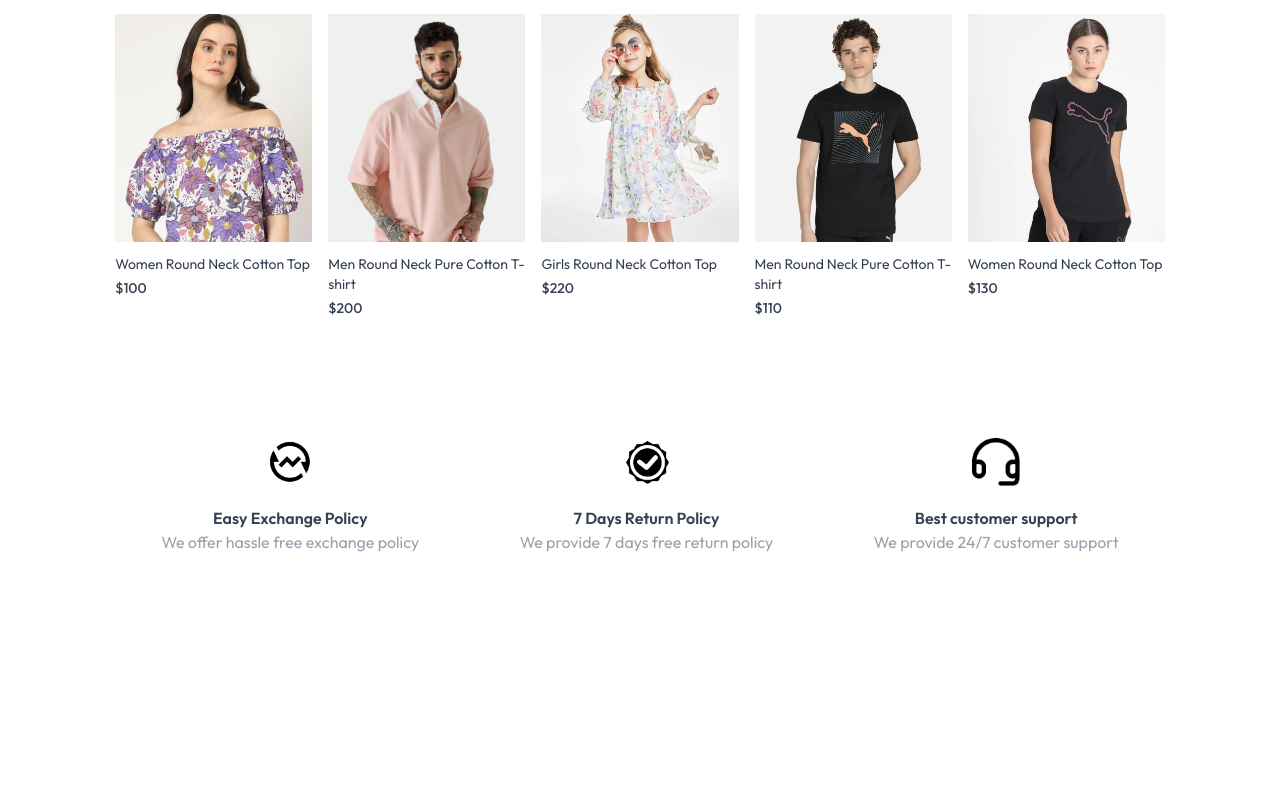
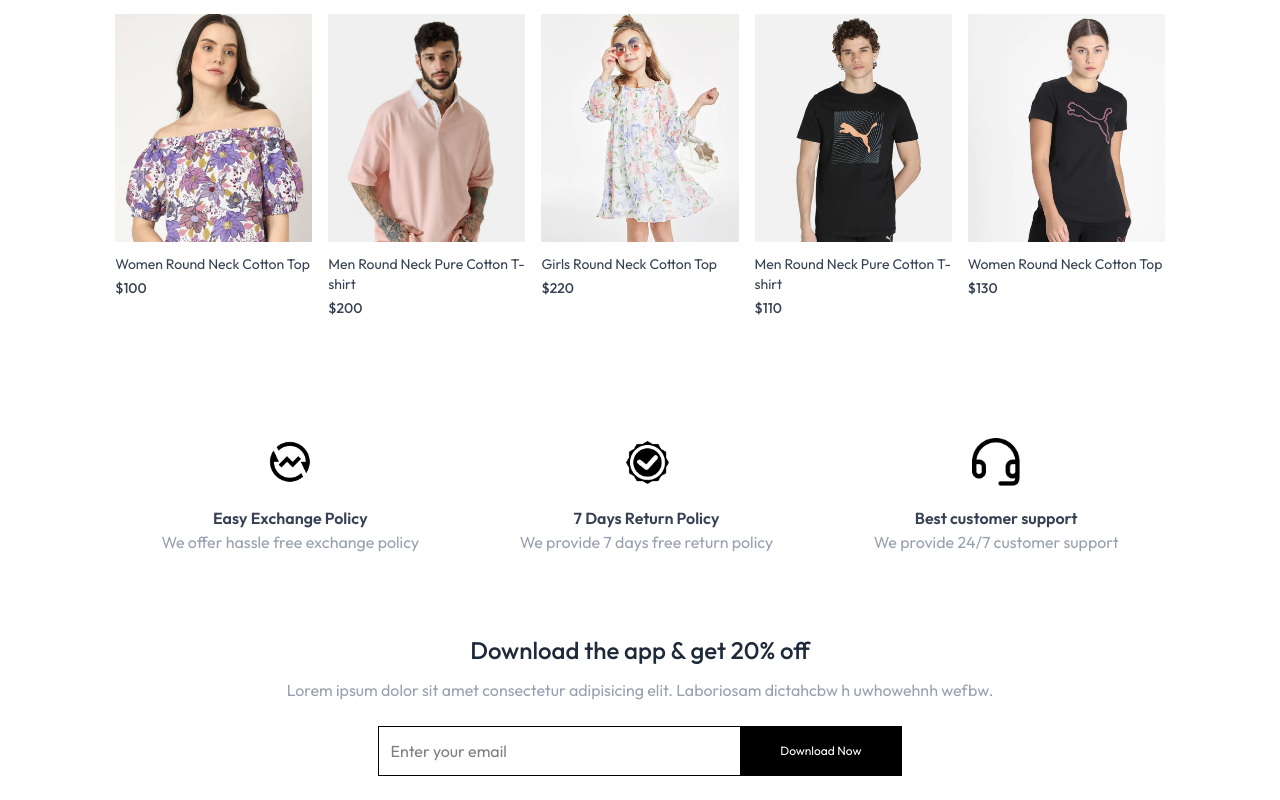
Before and after one commit to mahimaanchra/mern-ecommerce-stripe, a React (Vite) app in the folder Frontend/: page / in a window 1280 px wide. Shown: the part 1471-2271 px from the top of the page. Before the commit the page ends 2105 px from the top, so only its background shows below. Built offline with nearby package versions, Linux system fonts and the light colour scheme.

Commit message:
NewsletterBox

```diff
--- /dev/null
+++ b/Frontend/src/components/NewsletterBox.jsx
@@ -0,0 +1,23 @@
+import React from 'react'
+
+const NewsletterBox = () => {
+
+const onSubmitHandler = (e) => {
+ e.preventDefault();
+}
+
+  return (
+    <div className='text-center'>
+    <p className='text-2xl font-medium text-gray-800'>Download the app & get 20% off</p>
+    <p className='text-gray-400 mt-3'>
+     Lorem ipsum dolor sit amet consectetur adipisicing elit. Laboriosam dictahcbw h uwhowehnh wefbw.
+    </p>
+    <form onSubmit={onSubmitHandler} className='w-full sm:w-1/2 flex items-center gap-3 mx-auto my-6 border pl-3'>
+        <input className='w-full sm:flex-1 outline-none' type="text" placeholder='Enter your email' required/>
+        <button type='submit' className='bg-black text-white text-xs px-10 py-4'>Download Now</button>
+    </form>
+    </div>
+  )
+}
+
+export default NewsletterBox
--- a/Frontend/src/pages/Home.jsx
+++ b/Frontend/src/pages/Home.jsx
@@ -3,6 +3,7 @@
 import LatestCollection from '../components/LatestCollection'
 import BestSeller from '../components/BestSeller'
 import OurPolicy from '../components/OurPolicy'
+import NewsletterBox from '../components/NewsletterBox'
 
 const Home = () => {
   return (
@@ -11,6 +12,7 @@
      <LatestCollection/>
      <BestSeller/>
      <OurPolicy/>
+     <NewsletterBox/>
     </div>
   )
 }
```
